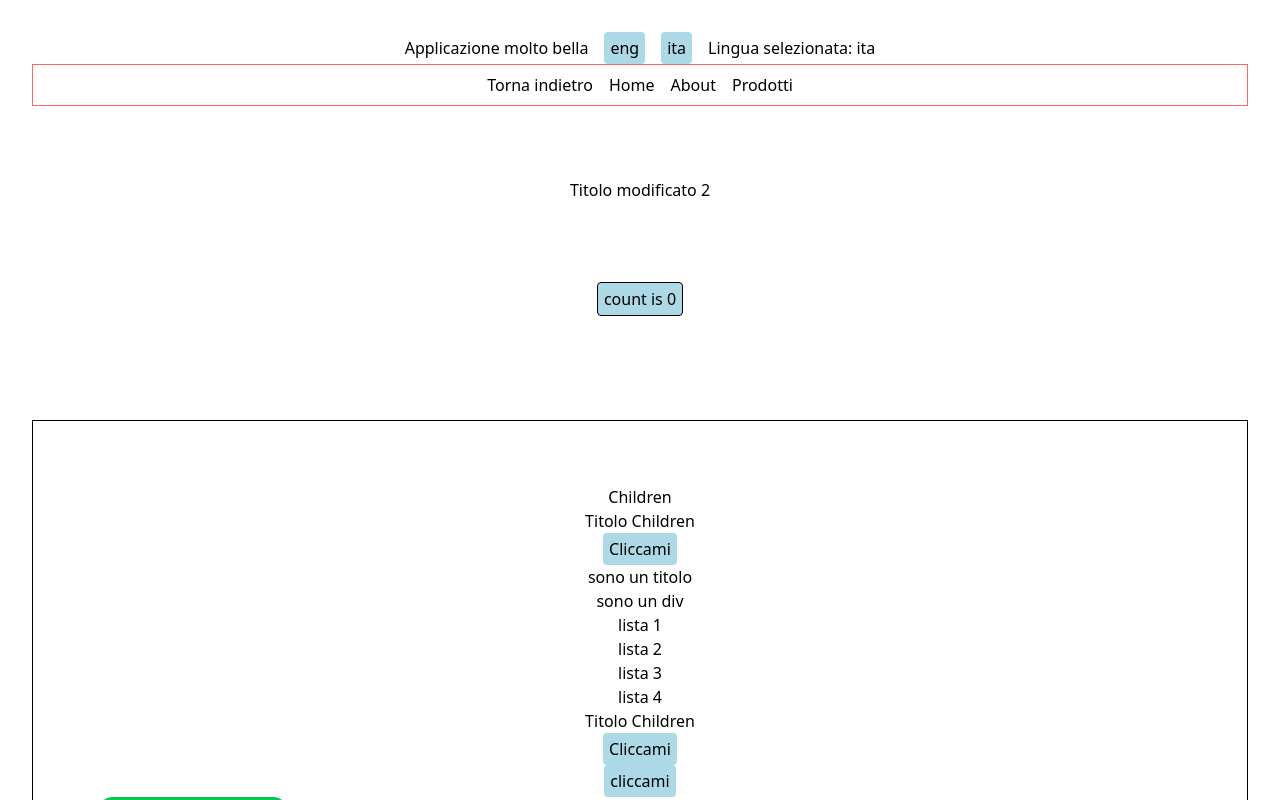
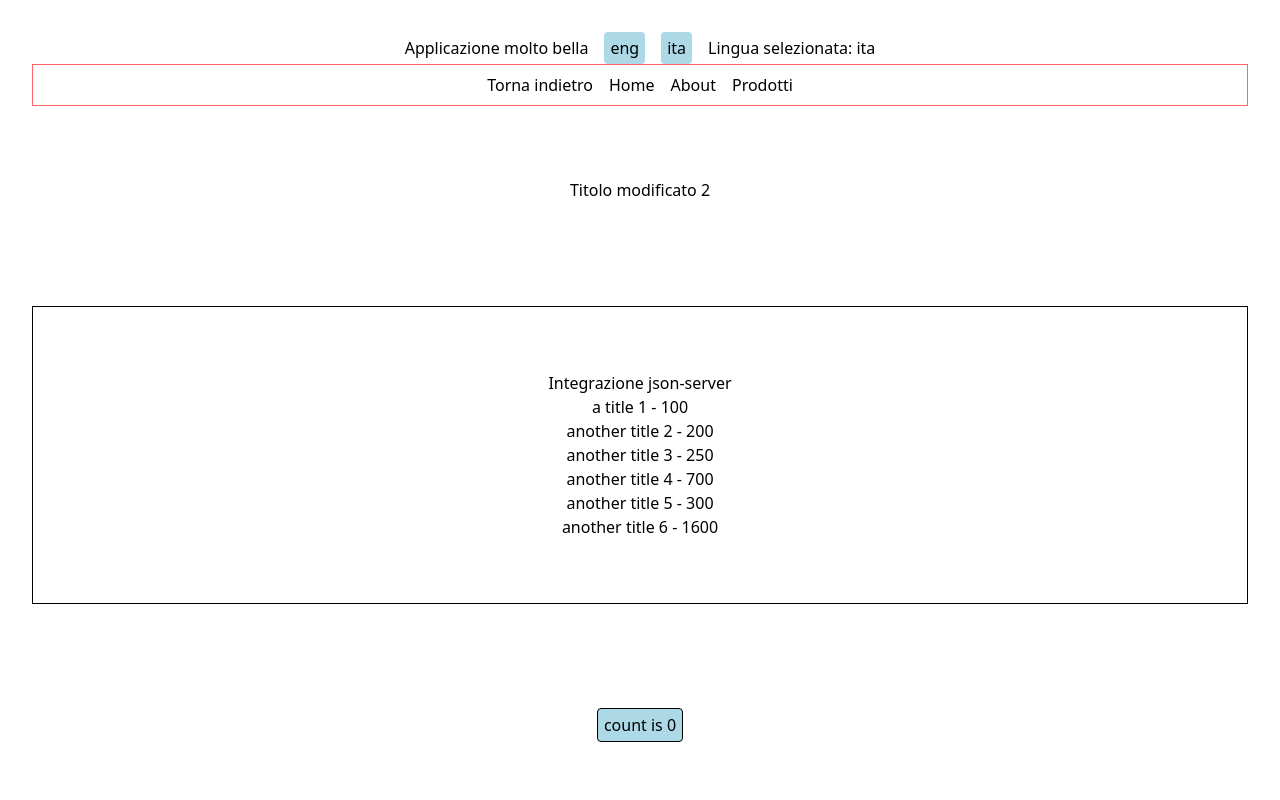
Before and after one commit to nicogheart1/fs35, a React (Vite) app in the folder react/first-react-app/: page / in a window 1280 px wide. Shown: the top 800 px of the page. Built offline with nearby package versions, Linux system fonts and the light colour scheme; data requests are answered from the project's data file.

Commit message:
160525 json-server

```diff
--- /dev/null
+++ b/react/first-react-app/mock/db.json
@@ -0,0 +1,17 @@
+{
+  "posts": [
+    { "id": "1", "title": "a title 1", "views": 100 },
+    { "id": "2", "title": "another title 2", "views": 200 },
+    { "id": "3", "title": "another title 3", "views": 250 },
+    { "id": "4", "title": "another title 4", "views": 700 },
+    { "id": "5", "title": "another title 5", "views": 300 },
+    { "id": "6", "title": "another title 6", "views": 1600 }
+  ],
+  "comments": [
+    { "id": "1", "text": "a comment about post 1", "postId": "1" },
+    { "id": "2", "text": "another comment about post 1", "postId": "1" }
+  ],
+  "profile": {
+    "name": "typicode"
+  }
+}
--- a/react/first-react-app/package.json
+++ b/react/first-react-app/package.json
@@ -27,6 +27,7 @@
     "eslint-plugin-react-hooks": "^5.1.0",
     "eslint-plugin-react-refresh": "^0.4.19",
     "globals": "^15.15.0",
+    "json-server": "^1.0.0-beta.3",
     "vite": "^6.2.0"
   }
 }
--- /dev/null
+++ b/react/first-react-app/src/components/JsonServerComponent.jsx
@@ -0,0 +1,18 @@
+import useSWR from "swr";
+
+const fetcher = (url) => fetch(url).then(res => res.json());
+
+const JsonServerComponent = () => {
+
+    const {data = []} = useSWR("http://localhost:3000/posts", fetcher);
+
+    return (
+        <div>
+            {data.map(value => (
+                <div key={value.id}>{value.title} - {value.views}</div>
+            ))}
+        </div>
+    );
+};
+
+export default JsonServerComponent;
--- a/react/first-react-app/src/pages/App.jsx
+++ b/react/first-react-app/src/pages/App.jsx
@@ -15,6 +15,7 @@ import EsercizioRipassoFormListe from "../components/esercizioRipassoFormListe/e
 import ChildrenComponent from "../components/ChildrenComponent";
 import { LanguageProvider } from "../Layout";
 import { useCounter } from "../hooks/useCounter";
+import JsonServerComponent from "../components/JsonServerComponent";
 
 // camelCase firstName
 // PascalCase FirstName
@@ -42,13 +43,17 @@ function App() {
 
   return (
     <>
-      <h1 className="my-16 p-2">{language === "ita" ? "Titolo modificato 2" : "Modified title 2"}</h1>
+      <h1 className="my-16 p-2">
+        {language === "ita" ? "Titolo modificato 2" : "Modified title 2"}
+      </h1>
+
+      <div className="my-24 border p-16">
+        <h2>Integrazione json-server</h2>
+        <JsonServerComponent />
+      </div>
 
       <div className="my-2 p-2">
-        <button
-          className="border rounded bg-amber-300 p-4"
-          onClick={increment}
-        >
+        <button className="border rounded bg-amber-300 p-4" onClick={increment}>
           count is {count}
         </button>
       </div>
```
Also changed, not shown: 1 other file (tests, documents, lock files or other folders).
